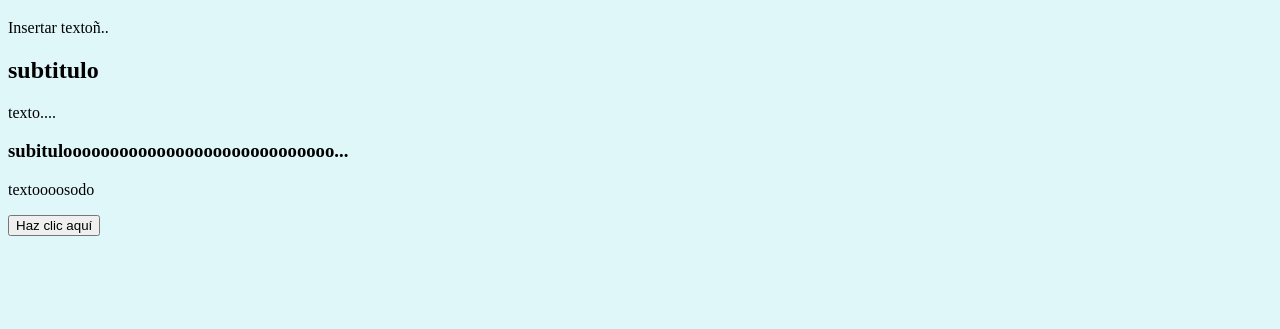
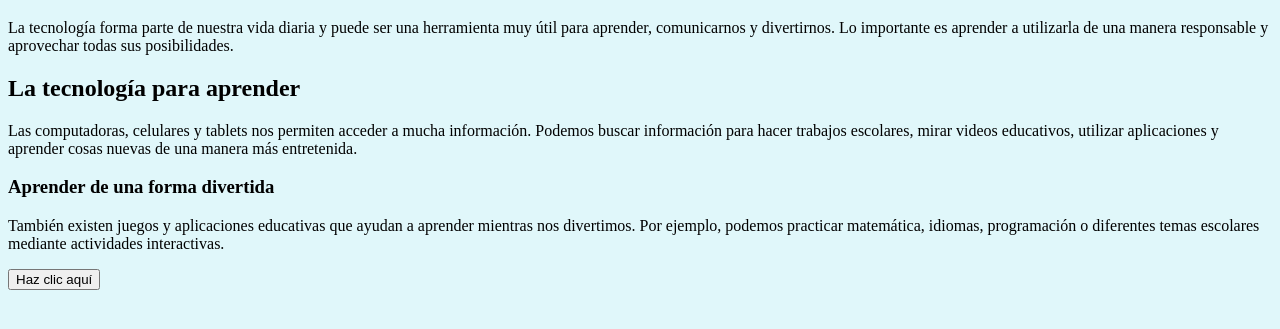
Before and after one commit to sa909/Pagina-Web-HDM, a plain HTML site: page Pagina Web/index.html in a window 1280 px wide. Shown: the part 61-390 px from the top of the page. Drawn offline with Linux system fonts and the light colour scheme.

Commit message:
Update index.html

```diff
--- a/Pagina Web/index.html
+++ b/Pagina Web/index.html
@@ -11,15 +11,24 @@
 
     <h1>Como usar la Tecnologia sin Aburrirse</h1>
 
-    <p>Insertar textoñ..</p>
+    <p>La tecnología forma parte de nuestra vida diaria y puede ser una herramienta muy útil
+        para aprender, comunicarnos y divertirnos. Lo importante es aprender a utilizarla de
+        una manera responsable y aprovechar todas sus posibilidades.
+    </p>
 
-    <h2> subtitulo</h2>
+    <h2>La tecnología para aprender</h2>
 
-    <p>texto.... </p>
+    <p>Las computadoras, celulares y tablets nos permiten acceder a mucha información.
+        Podemos buscar información para hacer trabajos escolares, mirar videos educativos,
+        utilizar aplicaciones y aprender cosas nuevas de una manera más entretenida.
+    </p>
 
-    <h3> subitulooooooooooooooooooooooooooooo...</h3>
+    <h3>Aprender de una forma divertida</h3>
 
-    <p>textoooosodo </p>
+    <p> También existen juegos y aplicaciones educativas que ayudan a aprender mientras nos
+        divertimos. Por ejemplo, podemos practicar matemática, idiomas, programación o
+        diferentes temas escolares mediante actividades interactivas.
+    </p>
 
     <button id="boton">Haz clic aquí</button>
 
@@ -28,4 +37,3 @@
 </body>
 
 </html>
-</html>
```
